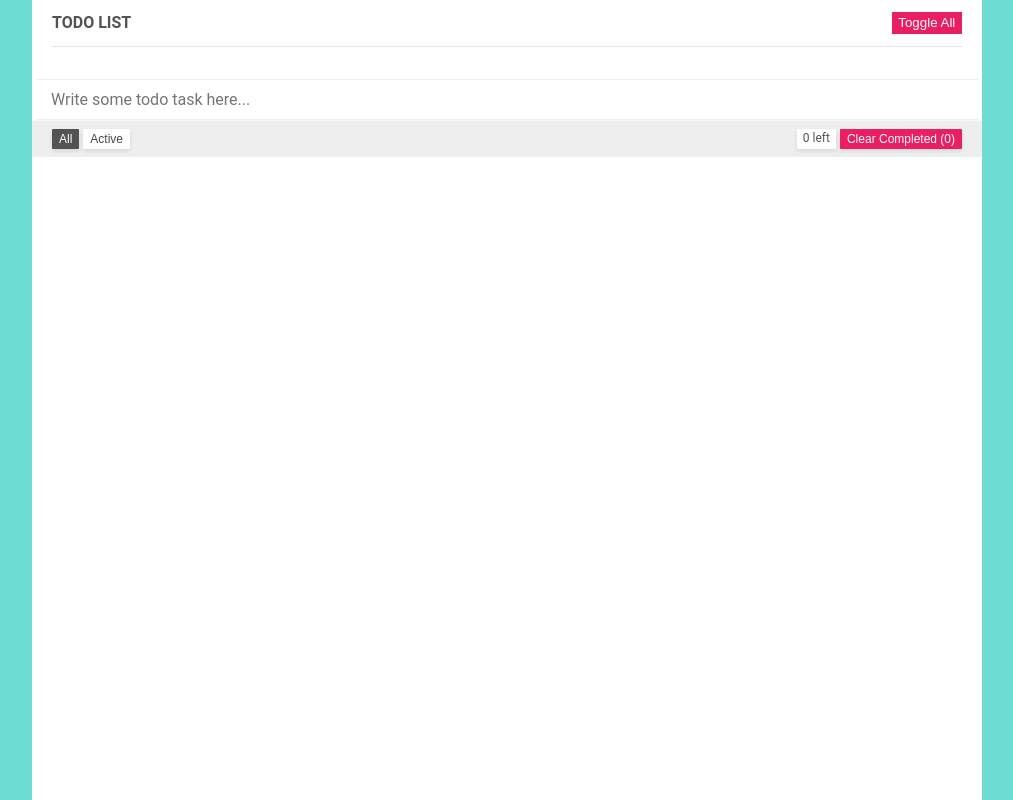
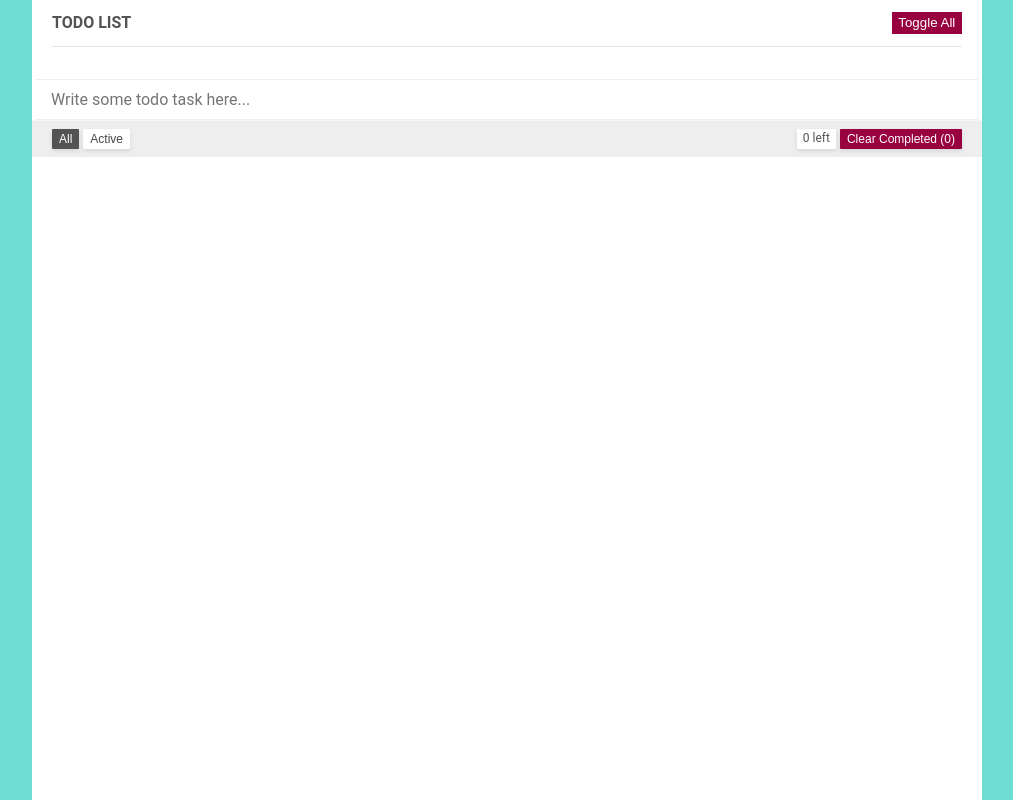
Before and after one commit to KhalilBenMansour/todo-react-typescript, a React (Create React App) app: page / in a window 1280 px wide. Shown: the whole page, without its empty margins (133-1146 px from the left). Built offline with nearby package versions, Linux system fonts and the light colour scheme.

Commit message:
Fixing contrast Issue

```diff
--- a/src/App.scss
+++ b/src/App.scss
@@ -27,7 +27,7 @@
         font-weight: 600;
       }
       &__button {
-        background-color: #e91e63;
+        background-color: #99003f;
         text-transform: capitalize;
         color: #ffffff;
         cursor: pointer;
@@ -109,7 +109,7 @@
           padding: 0 0.5em;
           text-transform: capitalize;
           color: #ffffff;
-          background-color: #e91e63;
+          background-color: #99003f;
           border-color: #e8175e;
           font-size: 12px;
           line-height: 1.5;
```
